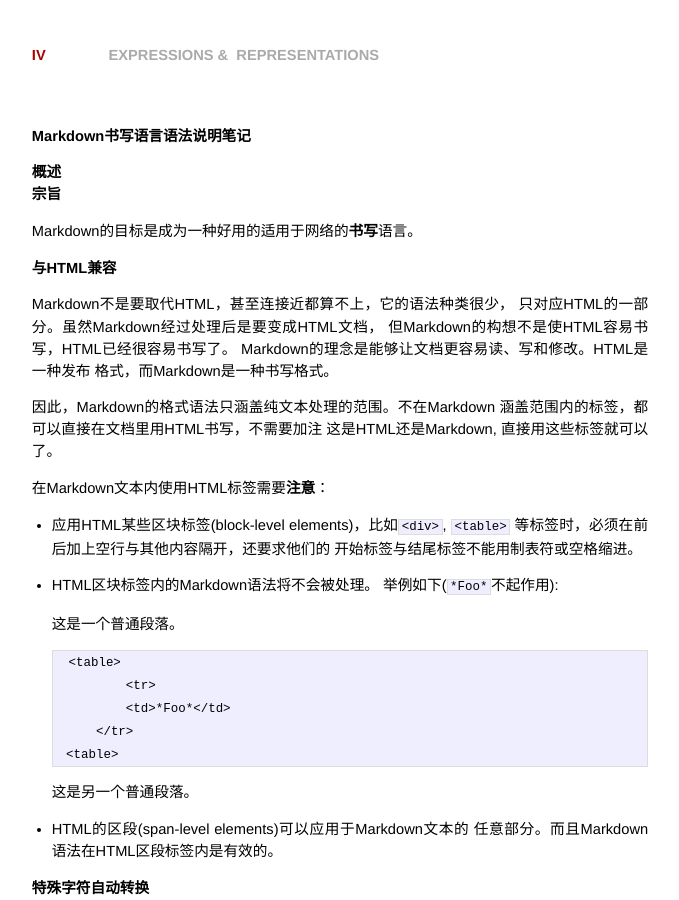
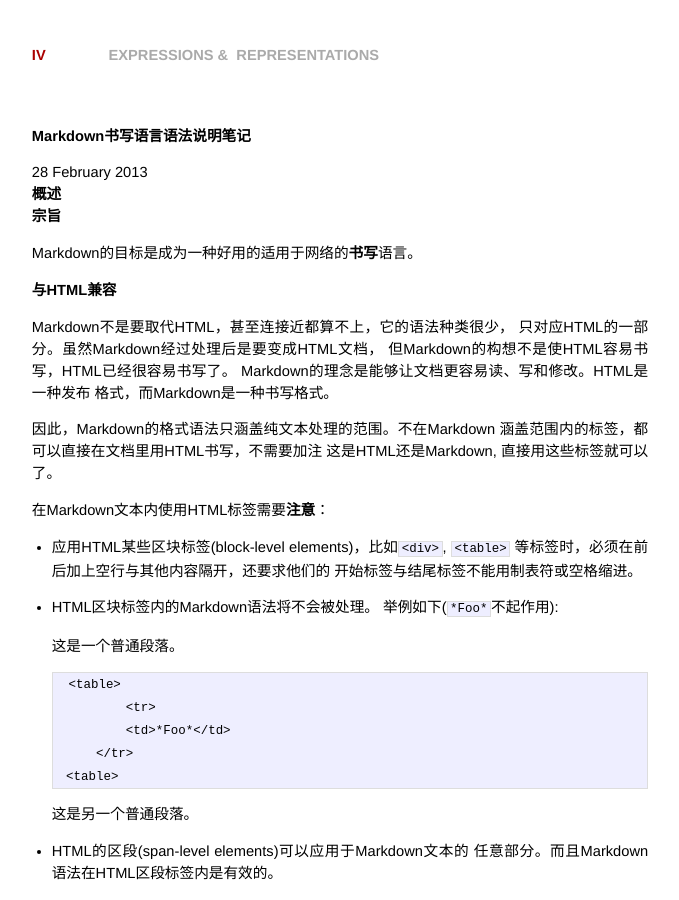
Before and after one commit to kidlj/awei, a Jekyll site: the page built from _posts/2013-02-28-markdown-syntax-revision.markdown, in a window 1280 px wide and 900 px high. Shown: the whole window, without its empty margins (300-979 px from the left). Built offline with Jekyll 4.4.1, drawn with Linux system fonts in a browser that asks for light colours; Markdown is read by kramdown in place of the engine named in the settings; some of the changed text lies outside the part shown.

Commit message:
add date to post

```diff
--- a/_layouts/post.html
+++ b/_layouts/post.html
@@ -5,12 +5,8 @@
 <div id="post">
 
 	<h1 class="pagetitle">{{ page.title }}</h1>
+	<span class="date">{{ page.date | date_to_long_string }}</span>
 
 	{{ content }}
 
-	<address class="signature">
-		<a class="author" href="http://www.ideavirgin.com">Jian Li</a>
-		<span class="date">{{ page.date | date_to_long_string }}</span>
-	</address>
-
-</div>
+	</div>
```
